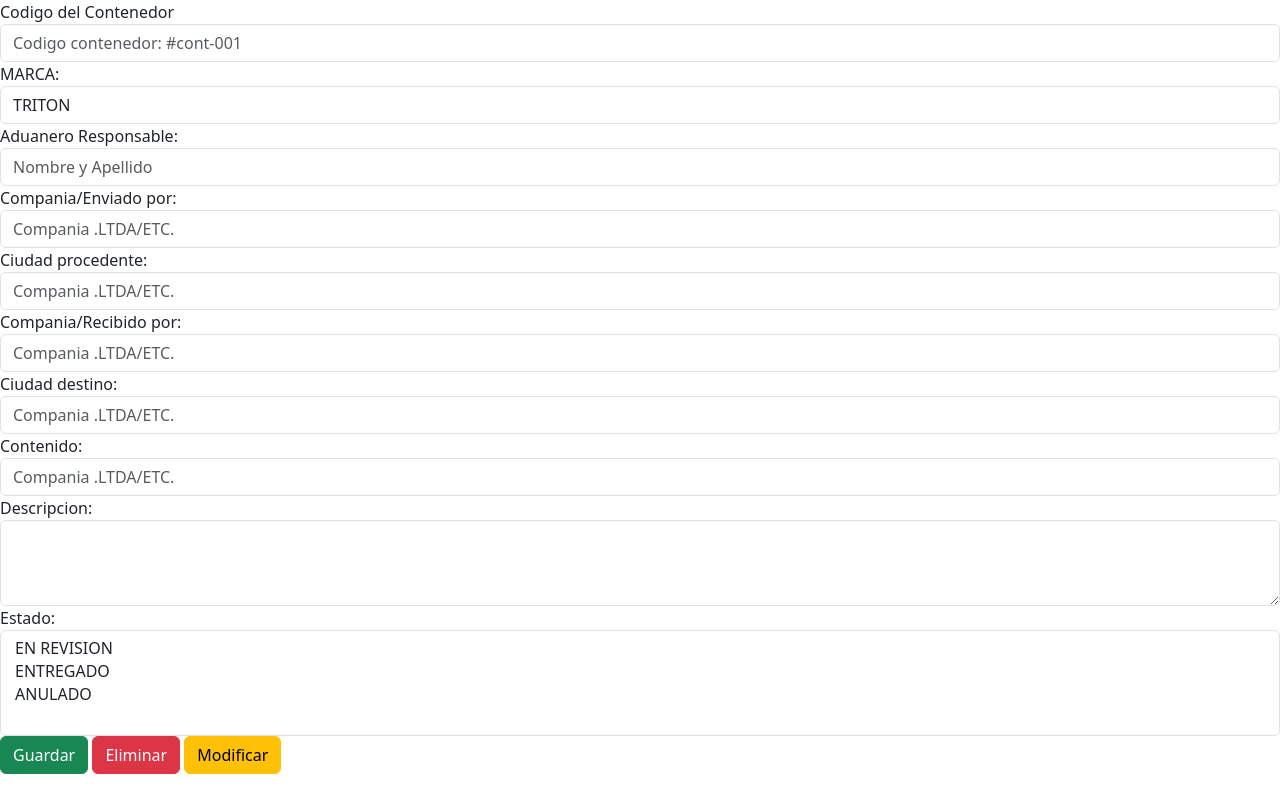
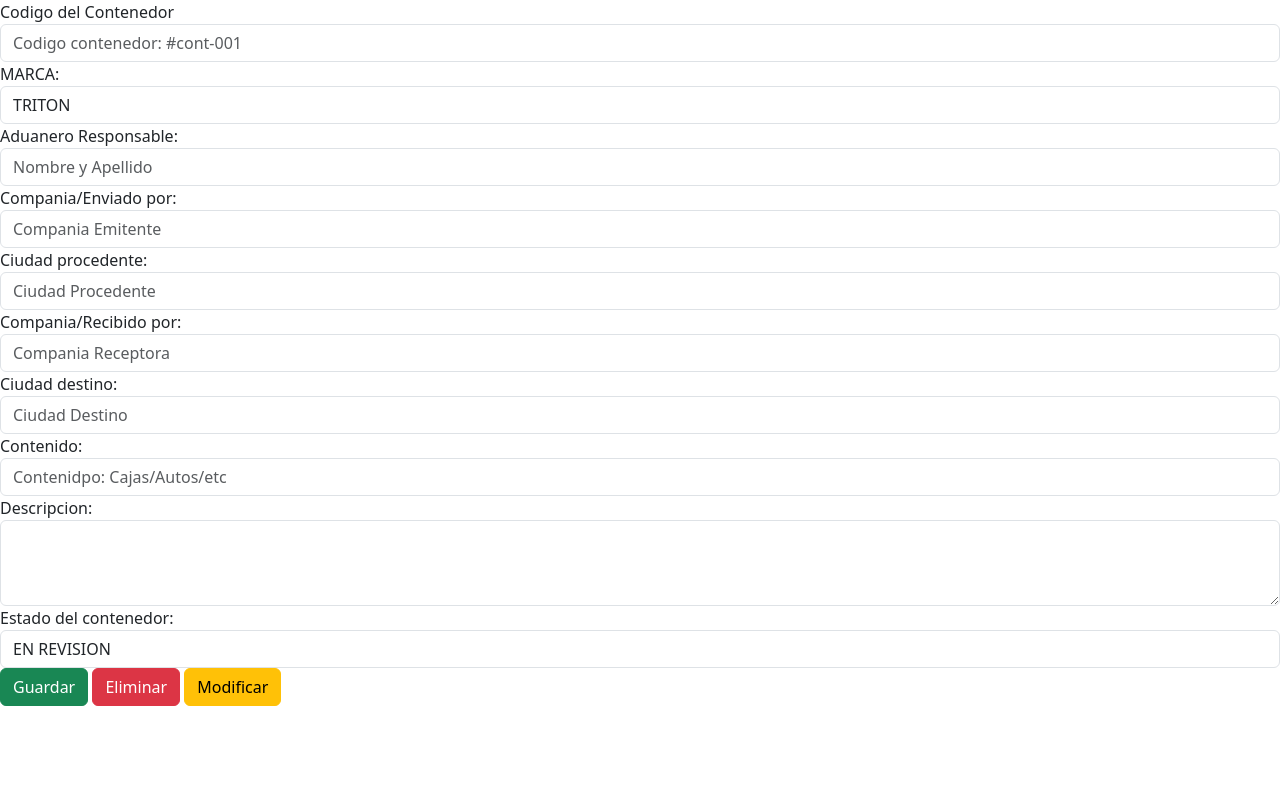
Before and after one commit to JPGR17Ki/proyectoContenedores, a plain HTML site: page crear.html in a window 1280 px wide. Drawn offline with nearby package versions, Linux system fonts and the light colour scheme.

Commit message:
TEST 1.1

```diff
--- a/crear.html
+++ b/crear.html
@@ -13,7 +13,7 @@
             <label for="exampleFormControlInput1">Codigo del Contenedor</label>
             <input type="text" class="form-control" id="cod_contenedor" placeholder="Codigo contenedor: #cont-001">
         </div>
-          <div class="form-group">
+        <div class="form-group">
             <label for="exampleFormControlSelect1">MARCA:</label>
             <select class="form-control" id="marca_contenedor">
 
@@ -30,34 +30,35 @@
         </div>
         <div class="form-group">
             <label for="exampleFormControlInput1">Compania/Enviado por:</label>
-            <input type="text" class="form-control" id="comEmi_contenedor" placeholder="Compania .LTDA/ETC.">
+            <input type="text" class="form-control" id="comEmi_contenedor" placeholder="Compania Emitente">
         </div>
         <div class="form-group">
             <label for="exampleFormControlInput1">Ciudad procedente:</label>
-            <input type="text" class="form-control" id="cdiEmi_contenedor" placeholder="Compania .LTDA/ETC.">
+            <input type="text" class="form-control" id="cdiEmi_contenedor" placeholder="Ciudad Procedente">
         </div>
         <div class="form-group">
             <label for="exampleFormControlInput1">Compania/Recibido por:</label>
-            <input type="text" class="form-control" id="comRecp_contenedor" placeholder="Compania .LTDA/ETC.">
+            <input type="text" class="form-control" id="comRecp_contenedor" placeholder="Compania Receptora">
         </div>
         <div class="form-group">
             <label for="exampleFormControlInput1">Ciudad destino:</label>
-            <input type="text" class="form-control" id="cdiRecp_contenedor" placeholder="Compania .LTDA/ETC.">
+            <input type="text" class="form-control" id="cdiRecp_contenedor" placeholder="Ciudad Destino">
         </div>
         <div class="form-group">
             <label for="exampleFormControlInput1">Contenido:</label>
-            <input type="text" class="form-control" id="contenido_contenedor" placeholder="Compania .LTDA/ETC.">
+            <input type="text" class="form-control" id="contenido_contenedor" placeholder="Contenidpo: Cajas/Autos/etc">
         </div>
         <div class="form-group">
             <label for="exampleFormControlTextarea1">Descripcion:</label>
             <textarea class="form-control" id="descripcion_contenedor" rows="3"></textarea>
         </div>
         <div class="form-group">
-            <label for="exampleFormControlSelect2">Estado:</label>
-            <select multiple class="form-control" id="estado_cont">
+            <label for="exampleFormControlSelect1">Estado del contenedor:</label>
+            <select class="form-control" id="marca_contenedor">
               <option>EN REVISION</option>
               <option>ENTREGADO</option>
-              <option>ANULADO</option>
+              <option>RETENIDO</option>
+              <option>CANCELADO</option>
             </select>
         </div>
         <button type="button" class="btn btn-success">Guardar</button>
```
